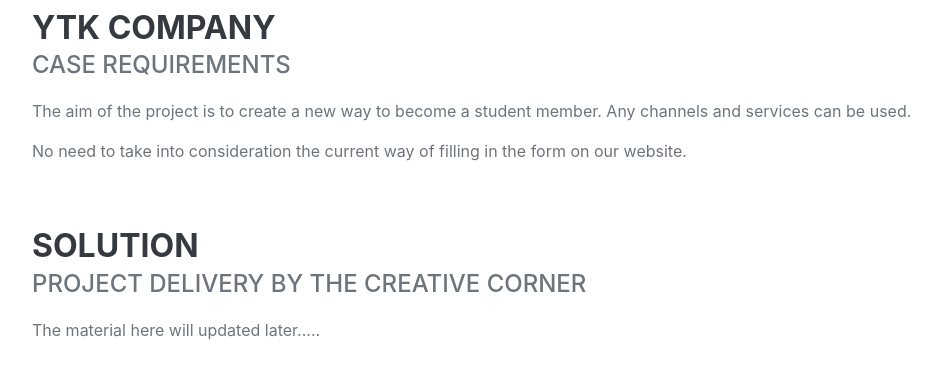
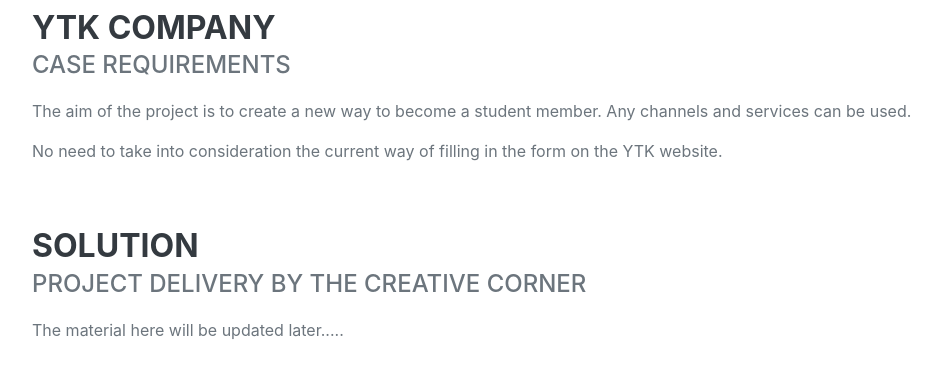
Before and after one commit to mariiasolo/creativecorner, a plain HTML site: page index.html in a window 1280 px wide. Shown: the part 3240-3632 px from the top of the page, without its empty margins (288-1225 px from the left). Drawn offline with nearby package versions, Linux system fonts and the light colour scheme; a web font is replaced by a local one.

Commit message:
Update index.html

```diff
--- a/index.html
+++ b/index.html
@@ -199,7 +199,7 @@
                                 and
                                 services can be used.</p>
                             <p>No need to take into consideration the current way of filling in the form
-                                on our website.</p>
+                                on the YTK website.</p>
                         </div>
 
                     </div>
@@ -209,7 +209,7 @@
                     <div class="flex-grow-1">
                         <h3 class="mb-0">Solution</h3>
                         <div class="subheading mb-3">Project delivery by the Creative Corner</div>
-                        <p>The material here will updated later.....</p>
+                        <p>The material here will be updated later.....</p>
                     </div>
 
                 </div>
```
